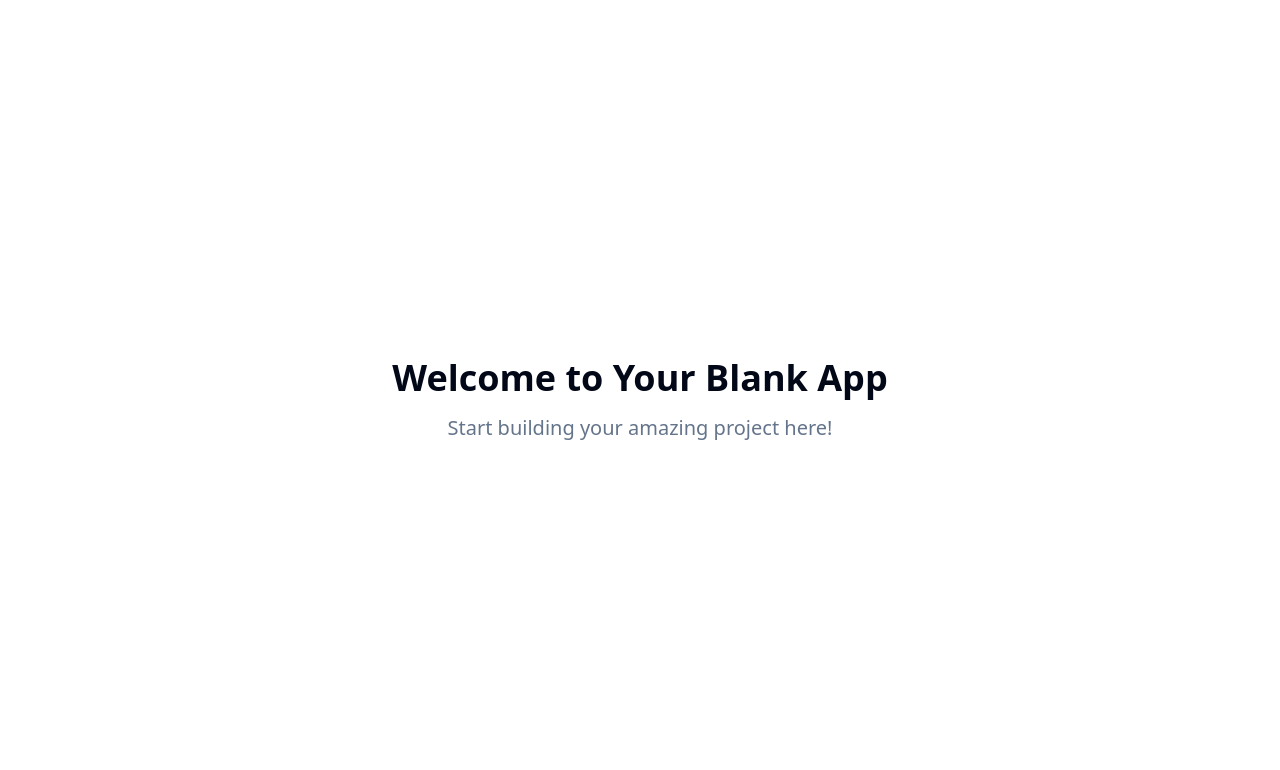
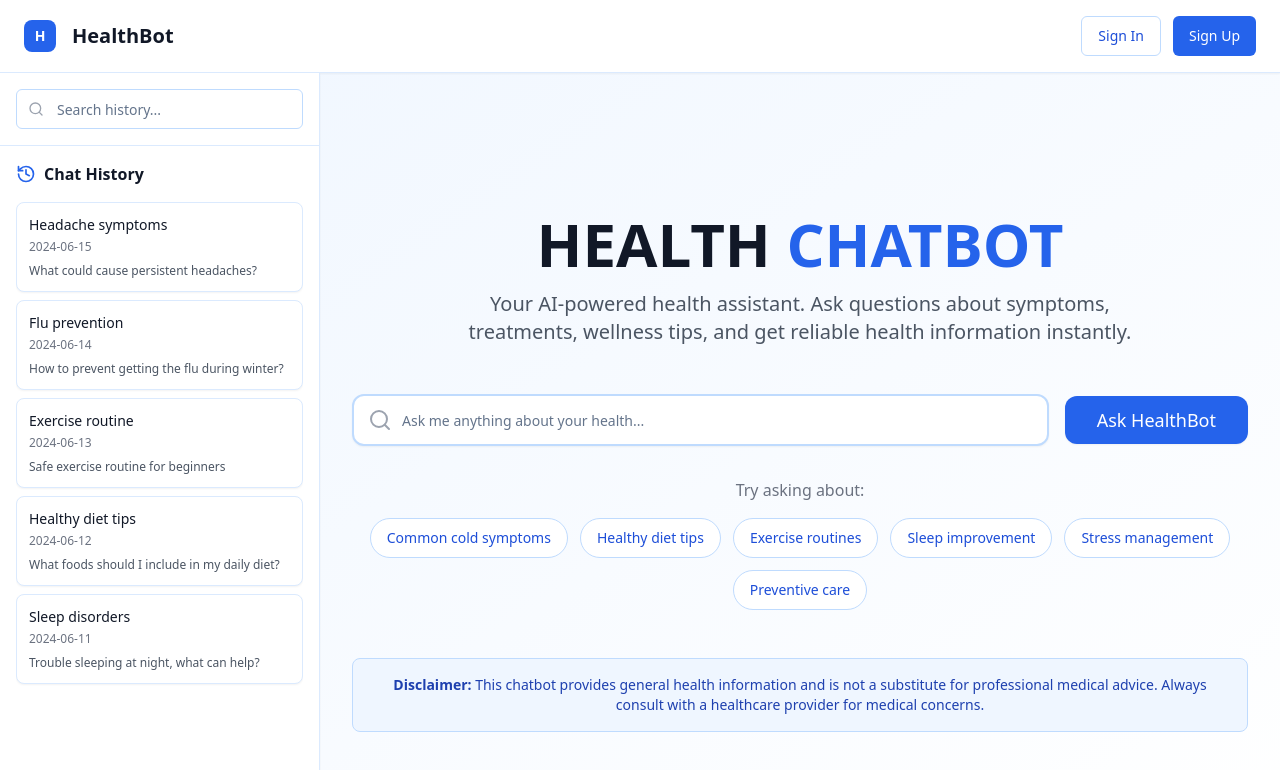
Before and after one commit to Gowthamipathan-2006/Health-Chatbot, a React (Vite) app: page / in a window 1280 px wide. Shown: the top 770 px of the page. Built offline with nearby package versions, Linux system fonts and the light colour scheme.

Commit message:
feat: Implement health chatbot website layout
Create the basic layout for the health chatbot website, including sign-in/sign-up in the top right, a history search box and history on the left, a central search bar, and a "HEALTH CHATBOT" heading.

```diff
--- a/src/pages/Index.tsx
+++ b/src/pages/Index.tsx
@@ -1,11 +1,169 @@
-// Update this page (the content is just a fallback if you fail to update the page)
+
+import { useState } from "react";
+import { Search, History } from "lucide-react";
+import { Button } from "@/components/ui/button";
+import { Input } from "@/components/ui/input";
+import { Card, CardContent } from "@/components/ui/card";
+import { ScrollArea } from "@/components/ui/scroll-area";
+import { Separator } from "@/components/ui/separator";
 
 const Index = () => {
+  const [searchQuery, setSearchQuery] = useState("");
+  const [historySearchQuery, setHistorySearchQuery] = useState("");
+
+  // Mock history data
+  const chatHistory = [
+    { id: 1, title: "Headache symptoms", date: "2024-06-15", preview: "What could cause persistent headaches?" },
+    { id: 2, title: "Flu prevention", date: "2024-06-14", preview: "How to prevent getting the flu during winter?" },
+    { id: 3, title: "Exercise routine", date: "2024-06-13", preview: "Safe exercise routine for beginners" },
+    { id: 4, title: "Healthy diet tips", date: "2024-06-12", preview: "What foods should I include in my daily diet?" },
+    { id: 5, title: "Sleep disorders", date: "2024-06-11", preview: "Trouble sleeping at night, what can help?" },
+  ];
+
+  const filteredHistory = chatHistory.filter(item =>
+    item.title.toLowerCase().includes(historySearchQuery.toLowerCase()) ||
+    item.preview.toLowerCase().includes(historySearchQuery.toLowerCase())
+  );
+
+  const handleMainSearch = () => {
+    if (searchQuery.trim()) {
+      console.log("Searching for:", searchQuery);
+      // This would integrate with your chatbot API
+    }
+  };
+
   return (
-    <div className="min-h-screen flex items-center justify-center bg-background">
-      <div className="text-center">
-        <h1 className="text-4xl font-bold mb-4">Welcome to Your Blank App</h1>
-        <p className="text-xl text-muted-foreground">Start building your amazing project here!</p>
+    <div className="min-h-screen bg-gradient-to-br from-blue-50 to-white">
+      {/* Header */}
+      <header className="bg-white shadow-sm border-b border-blue-100">
+        <div className="w-full px-6 py-4 flex justify-between items-center">
+          <div className="flex items-center space-x-4">
+            <div className="w-8 h-8 bg-blue-600 rounded-lg flex items-center justify-center">
+              <span className="text-white font-bold text-sm">H</span>
+            </div>
+            <span className="text-xl font-semibold text-gray-900">HealthBot</span>
+          </div>
+
+          <div className="flex items-center space-x-3">
+            <Button variant="outline" className="border-blue-200 text-blue-700 hover:bg-blue-50">
+              Sign In
+            </Button>
+            <Button className="bg-blue-600 hover:bg-blue-700 text-white">
+              Sign Up
+            </Button>
+          </div>
+        </div>
+      </header>
+
+      <div className="flex w-full">
+        {/* History Sidebar */}
+        <div className="w-80 bg-white border-r border-blue-100 min-h-screen shadow-sm">
+          <div className="p-4 border-b border-blue-100">
+            <div className="relative">
+              <Search className="absolute left-3 top-1/2 transform -translate-y-1/2 text-gray-400 h-4 w-4" />
+              <Input
+                placeholder="Search history..."
+                value={historySearchQuery}
+                onChange={(e) => setHistorySearchQuery(e.target.value)}
+                className="pl-10 border-blue-200 focus:border-blue-400 focus:ring-blue-400"
+              />
+            </div>
+          </div>
+
+          <div className="p-4">
+            <div className="flex items-center space-x-2 mb-4">
+              <History className="h-5 w-5 text-blue-600" />
+              <h3 className="font-semibold text-gray-900">Chat History</h3>
+            </div>
+
+            <ScrollArea className="h-[calc(100vh-200px)]">
+              <div className="space-y-2">
+                {filteredHistory.map((item) => (
+                  <Card key={item.id} className="cursor-pointer hover:shadow-md transition-all duration-200 border-blue-100 hover:border-blue-300">
+                    <CardContent className="p-3">
+                      <h4 className="font-medium text-gray-900 text-sm mb-1">{item.title}</h4>
+                      <p className="text-xs text-gray-500 mb-2">{item.date}</p>
+                      <p className="text-xs text-gray-600 line-clamp-2">{item.preview}</p>
+                    </CardContent>
+                  </Card>
+                ))}
+              </div>
+            </ScrollArea>
+          </div>
+        </div>
+
+        {/* Main Content */}
+        <div className="flex-1 flex flex-col">
+          {/* Main Content Area */}
+          <div className="flex-1 flex items-center justify-center p-8">
+            <div className="w-full max-w-4xl">
+              {/* Main Heading */}
+              <div className="text-center mb-12">
+                <h1 className="text-6xl font-bold text-gray-900 mb-4">
+                  HEALTH <span className="text-blue-600">CHATBOT</span>
+                </h1>
+                <p className="text-xl text-gray-600 max-w-2xl mx-auto">
+                  Your AI-powered health assistant. Ask questions about symptoms, treatments,
+                  wellness tips, and get reliable health information instantly.
+                </p>
+              </div>
+
+              {/* Main Search Bar */}
+              <div className="relative mb-8">
+                <div className="flex items-center space-x-4">
+                  <div className="relative flex-1">
+                    <Search className="absolute left-4 top-1/2 transform -translate-y-1/2 text-gray-400 h-6 w-6" />
+                    <Input
+                      placeholder="Ask me anything about your health..."
+                      value={searchQuery}
+                      onChange={(e) => setSearchQuery(e.target.value)}
+                      onKeyPress={(e) => e.key === 'Enter' && handleMainSearch()}
+                      className="pl-12 pr-4 py-6 text-lg border-2 border-blue-200 focus:border-blue-400 focus:ring-blue-400 rounded-xl shadow-sm"
+                    />
+                  </div>
+                  <Button
+                    onClick={handleMainSearch}
+                    className="px-8 py-6 text-lg bg-blue-600 hover:bg-blue-700 text-white rounded-xl shadow-sm"
+                  >
+                    Ask HealthBot
+                  </Button>
+                </div>
+              </div>
+
+              {/* Quick Suggestions */}
+              <div className="text-center">
+                <p className="text-gray-500 mb-4">Try asking about:</p>
+                <div className="flex flex-wrap justify-center gap-3">
+                  {[
+                    "Common cold symptoms",
+                    "Healthy diet tips",
+                    "Exercise routines",
+                    "Sleep improvement",
+                    "Stress management",
+                    "Preventive care"
+                  ].map((suggestion) => (
+                    <Button
+                      key={suggestion}
+                      variant="outline"
+                      onClick={() => setSearchQuery(suggestion)}
+                      className="border-blue-200 text-blue-700 hover:bg-blue-50 rounded-full"
+                    >
+                      {suggestion}
+                    </Button>
+                  ))}
+                </div>
+              </div>
+
+              {/* Health Disclaimer */}
+              <div className="mt-12 p-4 bg-blue-50 border border-blue-200 rounded-lg">
+                <p className="text-sm text-blue-800 text-center">
+                  <strong>Disclaimer:</strong> This chatbot provides general health information and is not a substitute for professional medical advice.
+                  Always consult with a healthcare provider for medical concerns.
+                </p>
+              </div>
+            </div>
+          </div>
+        </div>
       </div>
     </div>
   );
```
